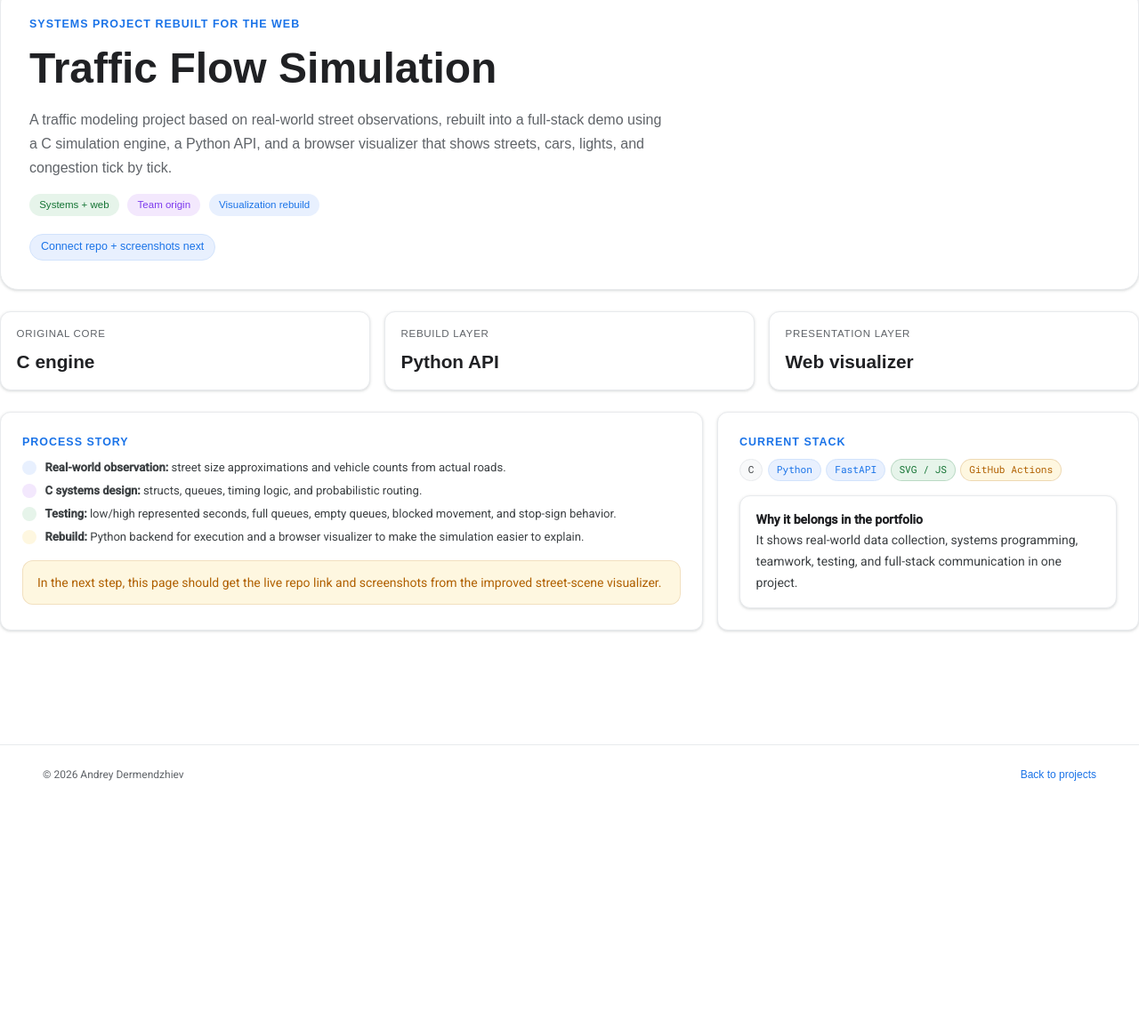
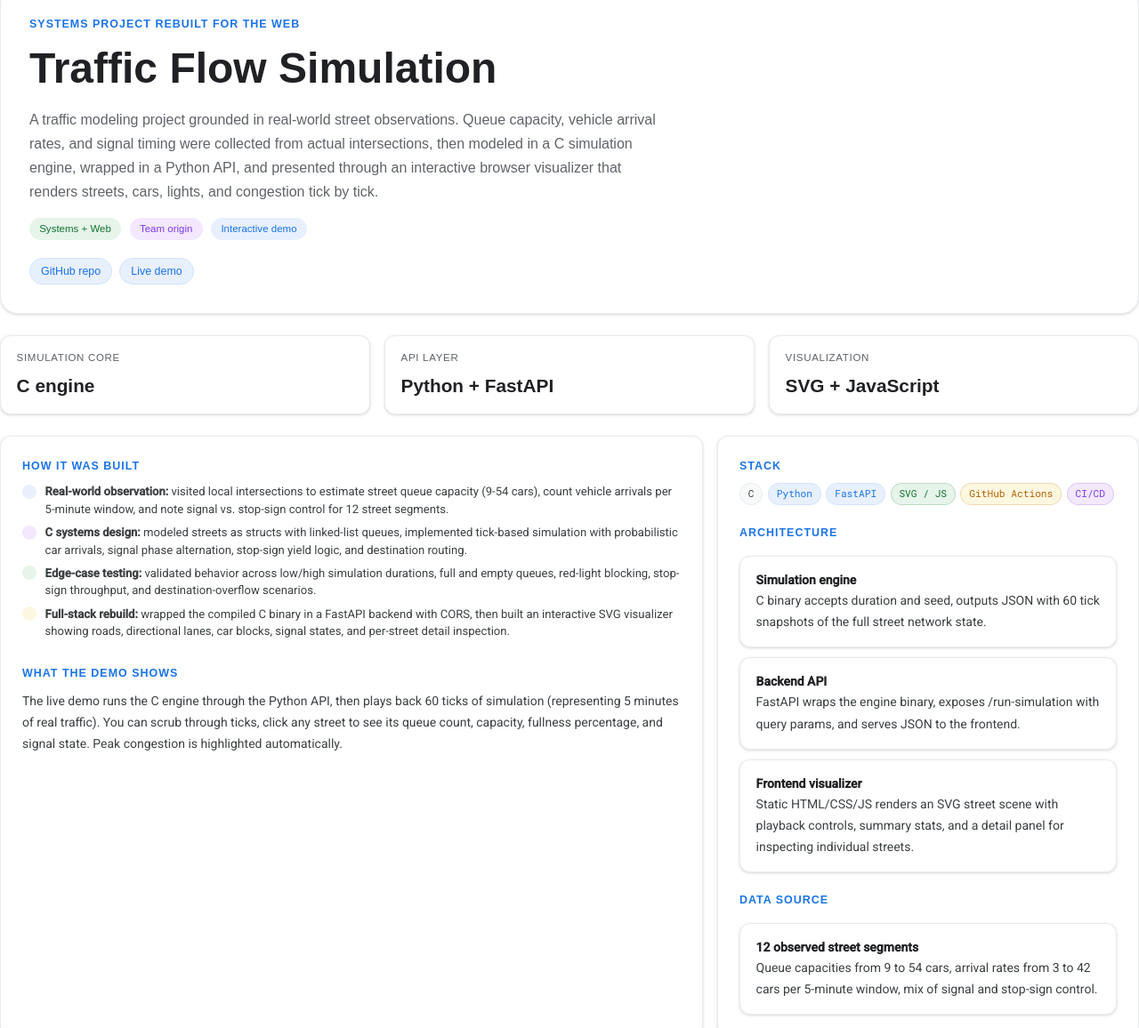
Before and after one commit to AndreyDermend/andreydermend.github.io, a website built with Vite: page projects/traffic-flow-simulation.html in a window 1280 px wide. Shown: the part 223-1379 px from the top of the page at 89% size. Before the commit the page ends 1127 px from the top, so only its background shows below. Built offline with nearby package versions, Linux system fonts and the light colour scheme; a web font is replaced by a local one.

Commit message:
connected with traffic flow simulation project

```diff
--- a/projects/projects.json
+++ b/projects/projects.json
@@ -17,7 +17,8 @@
     "name": "Traffic Flow Simulation",
     "about": "C simulation engine + Python API + web visualizer based on real street observations.",
     "tags": ["C", "Python", "FastAPI", "Visualization"],
-    "repo": "#",
-    "page": "/projects/traffic-flow-simulation.html"
+    "repo": "https://github.com/AndreyDermend/traffic-flow-simulation",
+    "page": "/projects/traffic-flow-simulation.html",
+    "demo": "/demo/traffic-sim/"
   }
 ]
--- a/projects/traffic-flow-simulation.html
+++ b/projects/traffic-flow-simulation.html
@@ -21,37 +21,56 @@
     <div class="page-intro reveal">
       <div class="kicker">Systems project rebuilt for the web</div>
       <h1 class="page-title">Traffic Flow Simulation</h1>
-      <p class="page-subtitle">A traffic modeling project based on real-world street observations, rebuilt into a full-stack demo using a C simulation engine, a Python API, and a browser visualizer that shows streets, cars, lights, and congestion tick by tick.</p>
-      <div class="meta-row"><span class="badge live">Systems + web</span><span class="badge collab">Team origin</span><span class="badge feat-badge">Visualization rebuild</span></div>
-      <div class="project-page-links"><span class="inline-pill">Connect repo + screenshots next</span></div>
+      <p class="page-subtitle">A traffic modeling project grounded in real-world street observations. Queue capacity, vehicle arrival rates, and signal timing were collected from actual intersections, then modeled in a C simulation engine, wrapped in a Python API, and presented through an interactive browser visualizer that renders streets, cars, lights, and congestion tick by tick.</p>
+      <div class="meta-row"><span class="badge live">Systems + Web</span><span class="badge collab">Team origin</span><span class="badge feat-badge">Interactive demo</span></div>
+      <div class="project-page-links">
+        <a href="https://github.com/AndreyDermend/traffic-flow-simulation" class="inline-pill" target="_blank" rel="noreferrer">GitHub repo</a>
+        <a href="/demo/traffic-sim/" class="inline-pill">Live demo</a>
+      </div>
     </div>
+
     <div class="stat-grid reveal">
-      <div class="stat-card"><div class="stat-label">Original core</div><div class="stat-value">C engine</div></div>
-      <div class="stat-card"><div class="stat-label">Rebuild layer</div><div class="stat-value">Python API</div></div>
-      <div class="stat-card"><div class="stat-label">Presentation layer</div><div class="stat-value">Web visualizer</div></div>
+      <div class="stat-card"><div class="stat-label">Simulation core</div><div class="stat-value">C engine</div></div>
+      <div class="stat-card"><div class="stat-label">API layer</div><div class="stat-value">Python + FastAPI</div></div>
+      <div class="stat-card"><div class="stat-label">Visualization</div><div class="stat-value">SVG + JavaScript</div></div>
     </div>
+
     <div class="detail-layout">
       <article class="detail-card reveal">
-        <div class="kicker">Process story</div>
+        <div class="kicker">How it was built</div>
         <div class="detail-list">
-          <div class="bullet-row"><div class="impact-check" style="background:var(--blue-light)"><svg width="9" height="9" style="color:var(--blue)"><use href="/assets/icons.svg#icon-check"/></svg></div><div><strong>Real-world observation:</strong> street size approximations and vehicle counts from actual roads.</div></div>
-          <div class="bullet-row"><div class="impact-check" style="background:var(--purple-light)"><svg width="9" height="9" style="color:var(--purple)"><use href="/assets/icons.svg#icon-check"/></svg></div><div><strong>C systems design:</strong> structs, queues, timing logic, and probabilistic routing.</div></div>
-          <div class="bullet-row"><div class="impact-check" style="background:var(--green-light)"><svg width="9" height="9" style="color:var(--green)"><use href="/assets/icons.svg#icon-check"/></svg></div><div><strong>Testing:</strong> low/high represented seconds, full queues, empty queues, blocked movement, and stop-sign behavior.</div></div>
-          <div class="bullet-row"><div class="impact-check" style="background:var(--orange-light)"><svg width="9" height="9" style="color:var(--orange)"><use href="/assets/icons.svg#icon-check"/></svg></div><div><strong>Rebuild:</strong> Python backend for execution and a browser visualizer to make the simulation easier to explain.</div></div>
+          <div class="bullet-row"><div class="impact-check" style="background:var(--blue-light)"><svg width="9" height="9" style="color:var(--blue)"><use href="/assets/icons.svg#icon-check"/></svg></div><div><strong>Real-world observation:</strong> visited local intersections to estimate street queue capacity (9-54 cars), count vehicle arrivals per 5-minute window, and note signal vs. stop-sign control for 12 street segments.</div></div>
+          <div class="bullet-row"><div class="impact-check" style="background:var(--purple-light)"><svg width="9" height="9" style="color:var(--purple)"><use href="/assets/icons.svg#icon-check"/></svg></div><div><strong>C systems design:</strong> modeled streets as structs with linked-list queues, implemented tick-based simulation with probabilistic car arrivals, signal phase alternation, stop-sign yield logic, and destination routing.</div></div>
+          <div class="bullet-row"><div class="impact-check" style="background:var(--green-light)"><svg width="9" height="9" style="color:var(--green)"><use href="/assets/icons.svg#icon-check"/></svg></div><div><strong>Edge-case testing:</strong> validated behavior across low/high simulation durations, full and empty queues, red-light blocking, stop-sign throughput, and destination-overflow scenarios.</div></div>
+          <div class="bullet-row"><div class="impact-check" style="background:var(--orange-light)"><svg width="9" height="9" style="color:var(--orange)"><use href="/assets/icons.svg#icon-check"/></svg></div><div><strong>Full-stack rebuild:</strong> wrapped the compiled C binary in a FastAPI backend with CORS, then built an interactive SVG visualizer showing roads, directional lanes, car blocks, signal states, and per-street detail inspection.</div></div>
         </div>
-        <div class="notice">In the next step, this page should get the live repo link and screenshots from the improved street-scene visualizer.</div>
+
+        <div class="kicker" style="margin-top:28px">What the demo shows</div>
+        <p class="body-copy">The live demo runs the C engine through the Python API, then plays back 60 ticks of simulation (representing 5 minutes of real traffic). You can scrub through ticks, click any street to see its queue count, capacity, fullness percentage, and signal state. Peak congestion is highlighted automatically.</p>
       </article>
+
       <aside class="detail-card reveal">
-        <div class="kicker">Current stack</div>
-        <div class="tags"><span class="tag">C</span><span class="tag blue">Python</span><span class="tag blue">FastAPI</span><span class="tag green">SVG / JS</span><span class="tag orange">GitHub Actions</span></div>
+        <div class="kicker">Stack</div>
+        <div class="tags">
+          <span class="tag">C</span><span class="tag blue">Python</span><span class="tag blue">FastAPI</span><span class="tag green">SVG / JS</span><span class="tag orange">GitHub Actions</span><span class="tag purple">CI/CD</span>
+        </div>
+
+        <div class="kicker" style="margin-top:22px">Architecture</div>
         <div class="stack-list">
-          <div class="list-card"><strong>Why it belongs in the portfolio</strong><div class="body-copy">It shows real-world data collection, systems programming, teamwork, testing, and full-stack communication in one project.</div></div>
+          <div class="list-card"><strong>Simulation engine</strong><div class="body-copy">C binary accepts duration and seed, outputs JSON with 60 tick snapshots of the full street network state.</div></div>
+          <div class="list-card"><strong>Backend API</strong><div class="body-copy">FastAPI wraps the engine binary, exposes /run-simulation with query params, and serves JSON to the frontend.</div></div>
+          <div class="list-card"><strong>Frontend visualizer</strong><div class="body-copy">Static HTML/CSS/JS renders an SVG street scene with playback controls, summary stats, and a detail panel for inspecting individual streets.</div></div>
+        </div>
+
+        <div class="kicker" style="margin-top:22px">Data source</div>
+        <div class="stack-list">
+          <div class="list-card"><strong>12 observed street segments</strong><div class="body-copy">Queue capacities from 9 to 54 cars, arrival rates from 3 to 42 cars per 5-minute window, mix of signal and stop-sign control.</div></div>
         </div>
       </aside>
     </div>
   </section>
 </div>
-<footer><span class="footer-text">© 2026 Andrey Dermendzhiev</span><div class="footer-links"><a href="/projects/">Back to projects</a></div></footer>
+<footer><span class="footer-text">&copy; 2026 Andrey Dermendzhiev</span><div class="footer-links"><a href="/projects/">Back to projects</a></div></footer>
 <script type="module" src="/assets/site.js"></script>
 </body>
 </html>
--- a/vite.config.js
+++ b/vite.config.js
@@ -11,6 +11,7 @@ export default defineConfig({
         ilaunch: resolve(__dirname, 'projects/ilaunch.html'),
         cgiCapstone: resolve(__dirname, 'projects/cgi-capstone.html'),
         trafficFlowSimulation: resolve(__dirname, 'projects/traffic-flow-simulation.html'),
+        trafficSimDemo: resolve(__dirname, 'demo/traffic-sim/index.html'),
         skills: resolve(__dirname, 'skills/index.html'),
       },
     },
```
